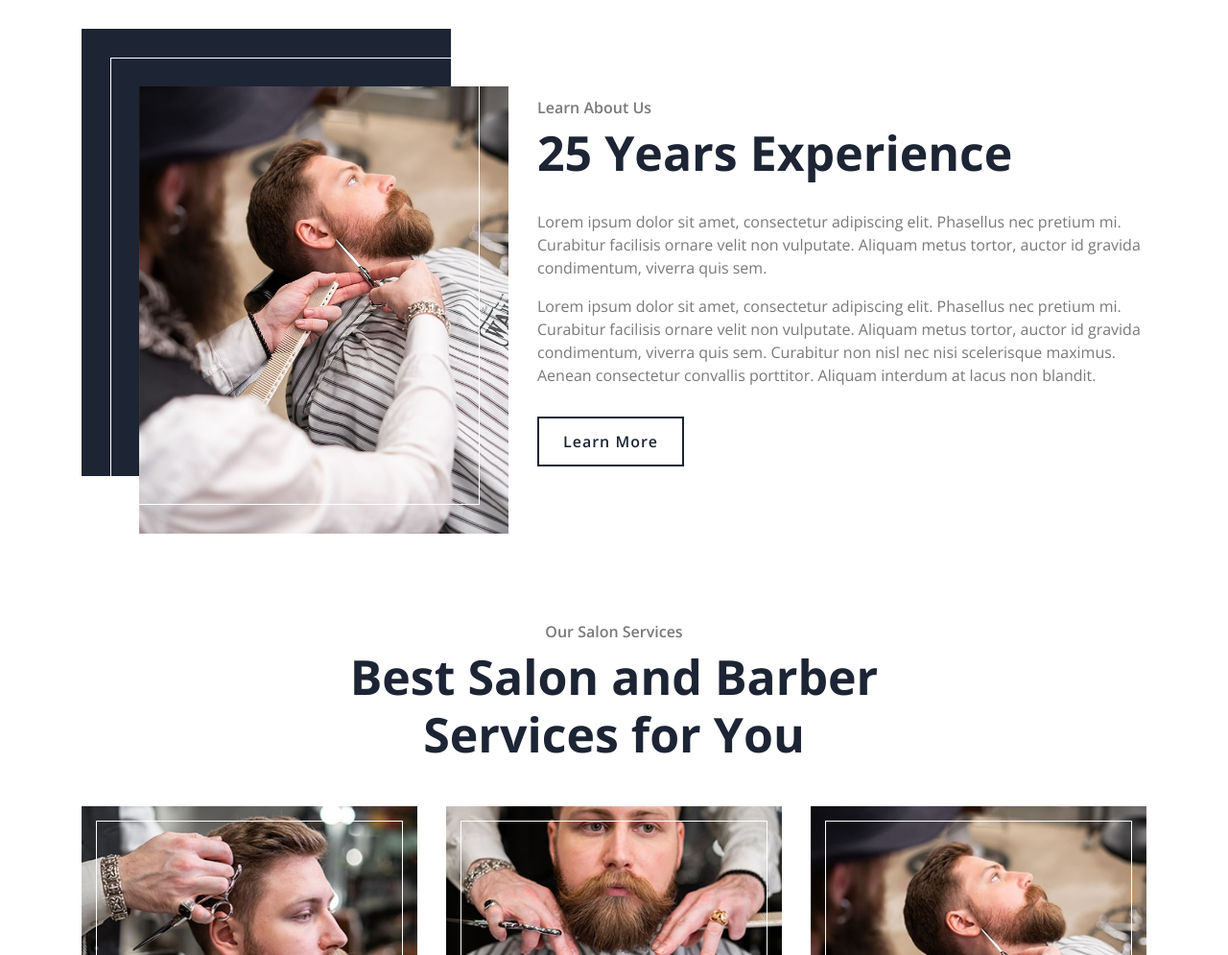
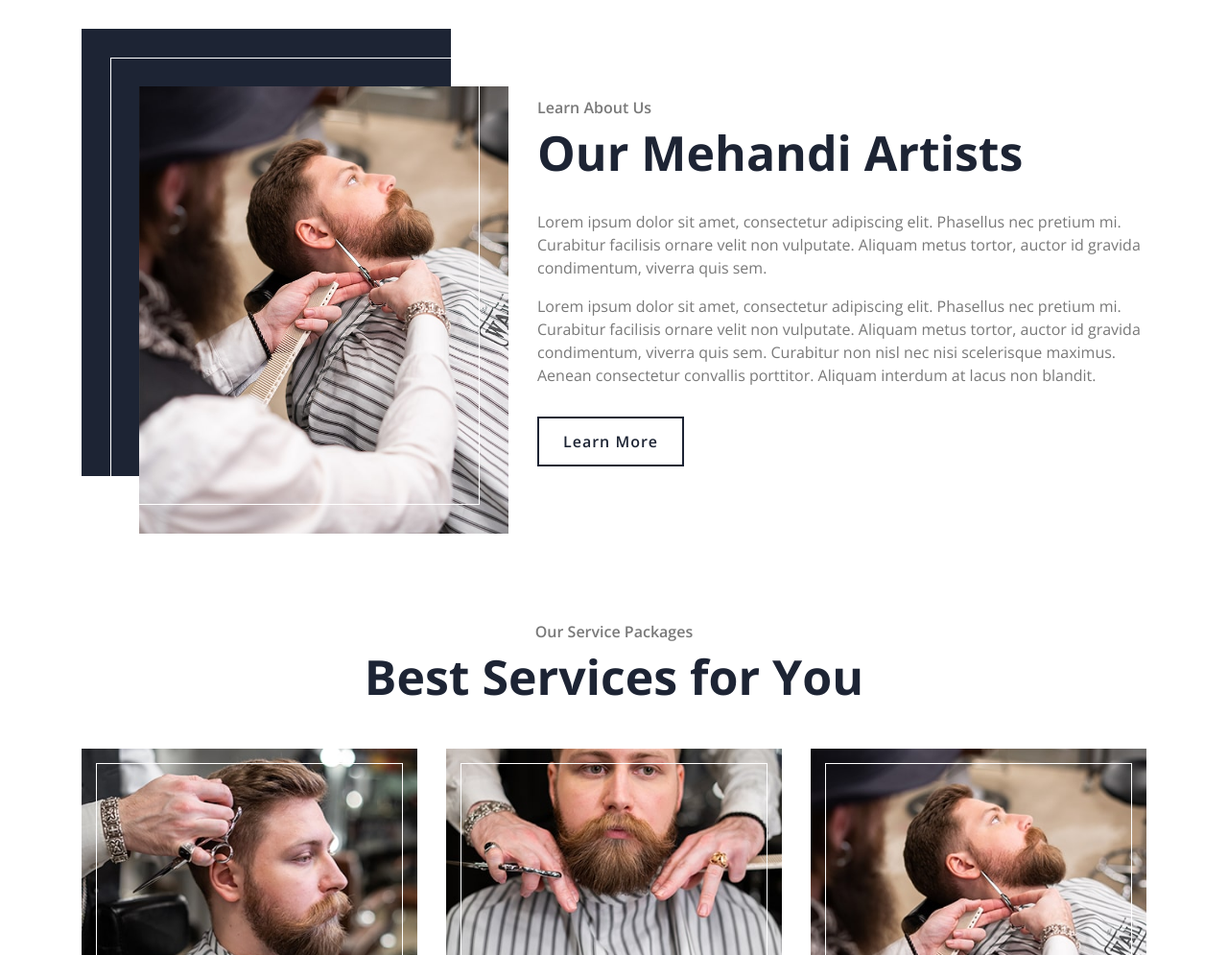
Before and after one commit to avithehacker/sakhisaundarya, a plain HTML site: page index.html in a window 1280 px wide. Shown: the part 860-1855 px from the top of the page at 96% size. Drawn offline with nearby package versions, Linux system fonts and the light colour scheme.

Commit message:
changed second and third headings

```diff
--- a/index.html
+++ b/index.html
@@ -144,7 +144,7 @@
                     <div class="col-lg-7 col-md-6">
                         <div class="section-header text-left">
                             <p>Learn About Us</p>
-                            <h2>25 Years Experience</h2>
+                            <h2>Our Mehandi Artists</h2>
                         </div>
                         <div class="about-text">
                             <p>
@@ -166,8 +166,8 @@
         <div class="service">
             <div class="container">
                 <div class="section-header text-center">
-                    <p>Our Salon Services</p>
-                    <h2>Best Salon and Barber Services for You</h2>
+                    <p>Our Service Packages</p>
+                    <h2>Best Services for You</h2>
                 </div>
                 <div class="row">
                     <div class="col-lg-4 col-md-6">
```
